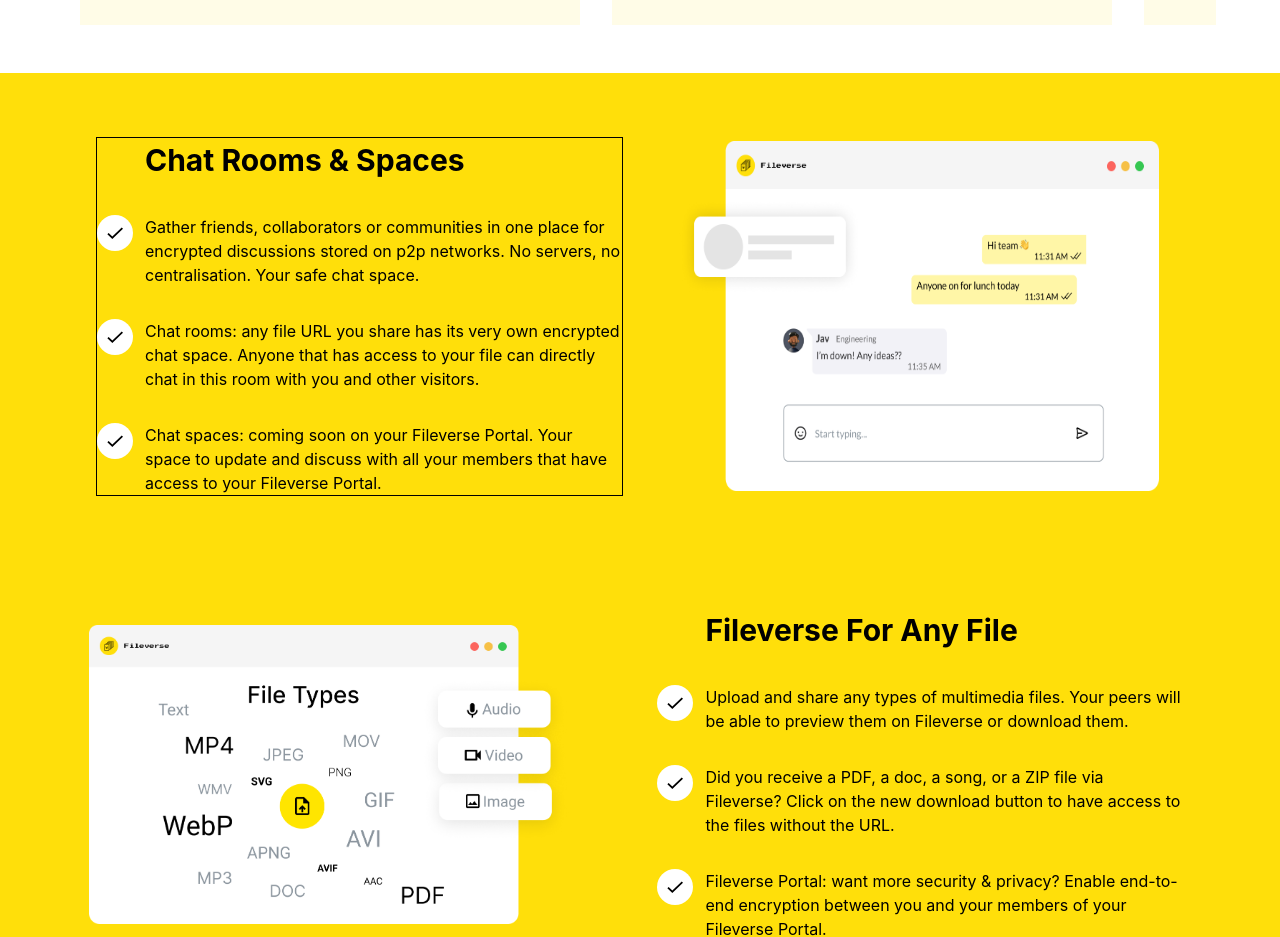
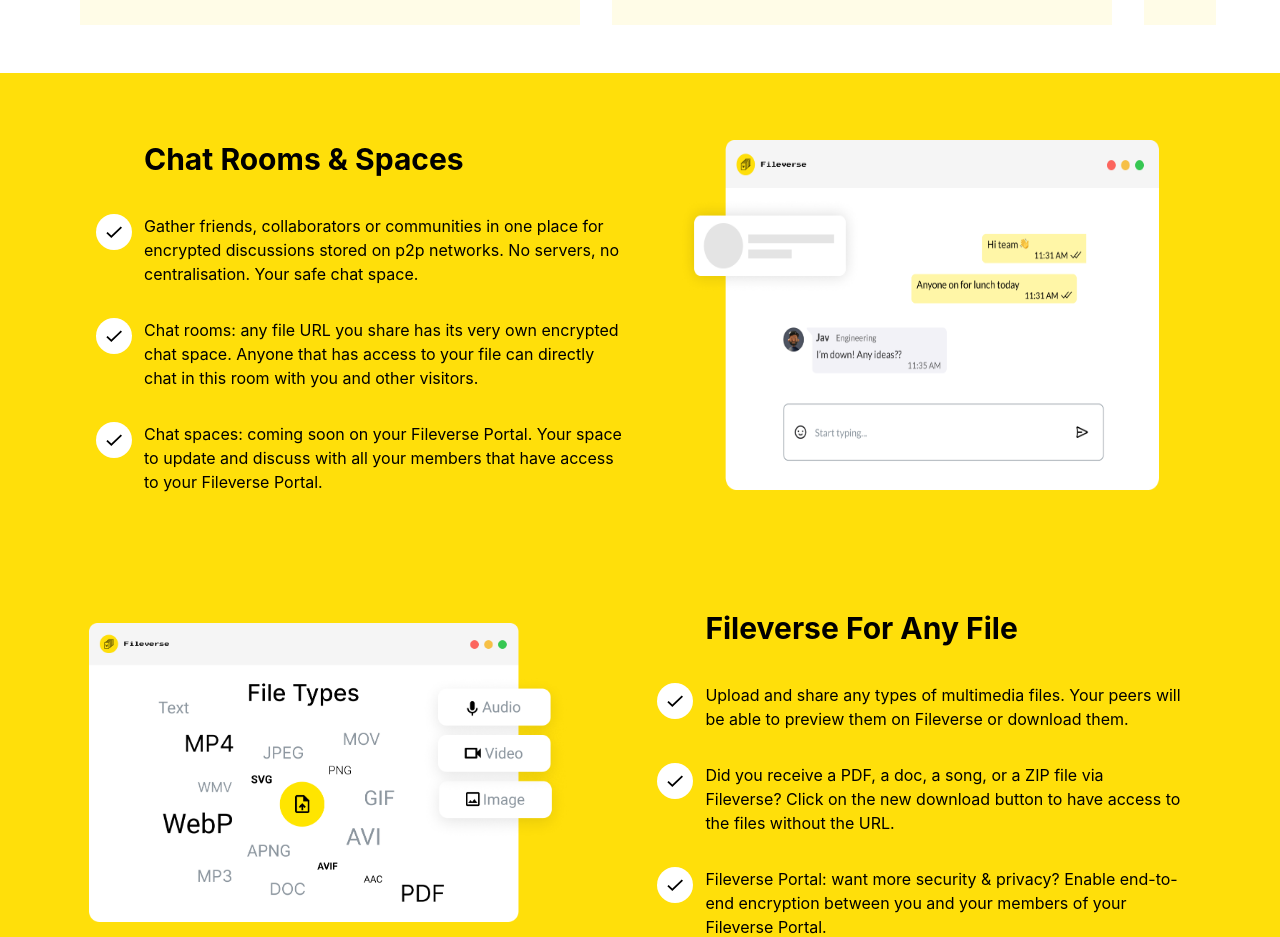
Before and after one commit to fileverse/fileverse-website-v2, a Next.js app: page /features in a window 1280 px wide. Shown: the part 2460-3397 px from the top of the page. Built offline with nearby package versions, Linux system fonts and the light colour scheme.

Commit message:
removed borders

```diff
--- a/pages/features.tsx
+++ b/pages/features.tsx
@@ -192,16 +192,14 @@
               {isMediaMax1025px && (
                 <ImageLayout>
                   <img
-                    className={`${
-                      isMediaMax1025px ? '' : 'w-[480px]'
-                    } border border-black`}
+                    className={`${isMediaMax1025px ? '' : 'w-[480px]'} `}
                     src={chatWindow.src}
                     alt="fileverse-wallet-vase"
                   />
                 </ImageLayout>
               )}
               <ContentLayout>
-                <div className=" border border-black">
+                <div className=" ">
                   <div className="flex w-full">
                     <h2
                       className={`font-bold  ${
```
